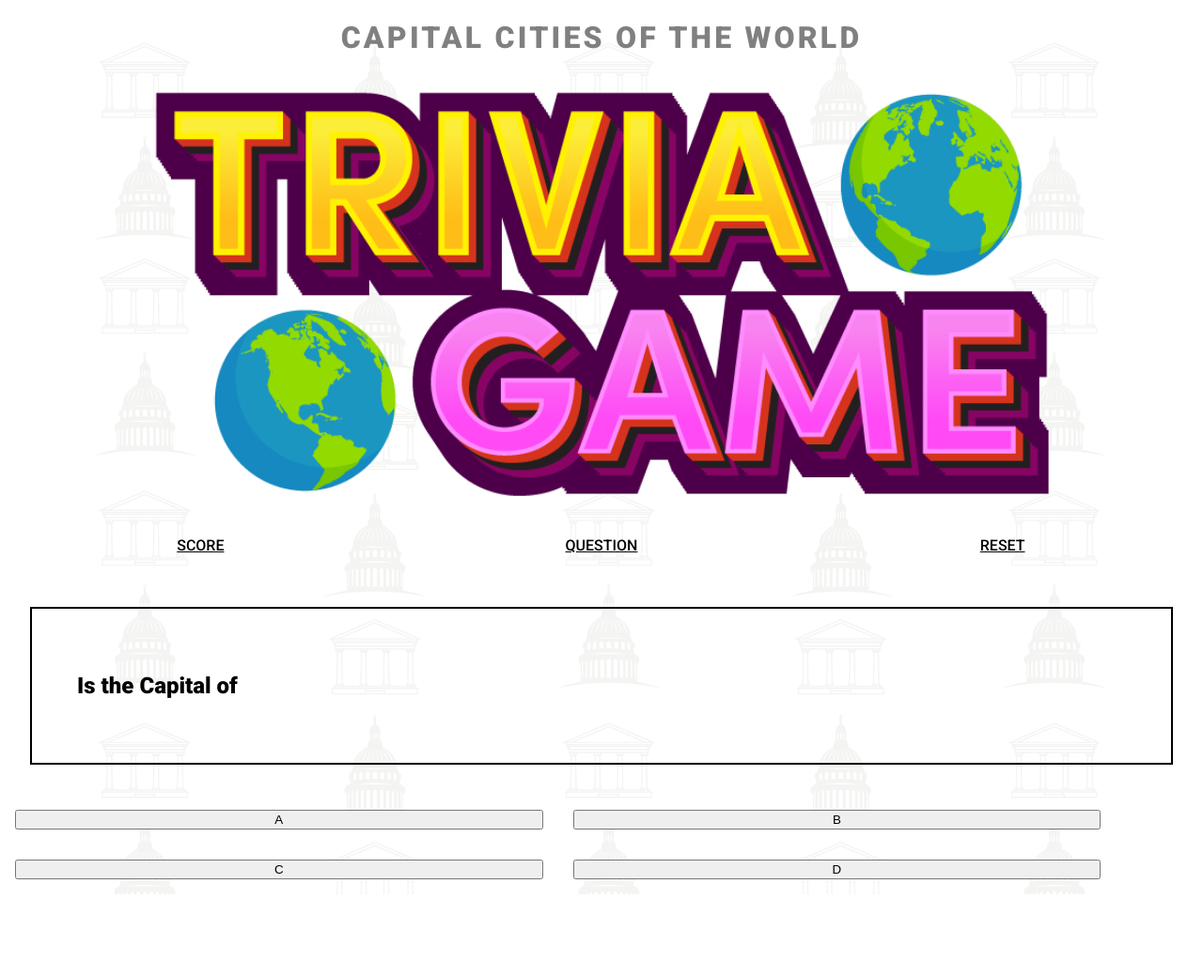
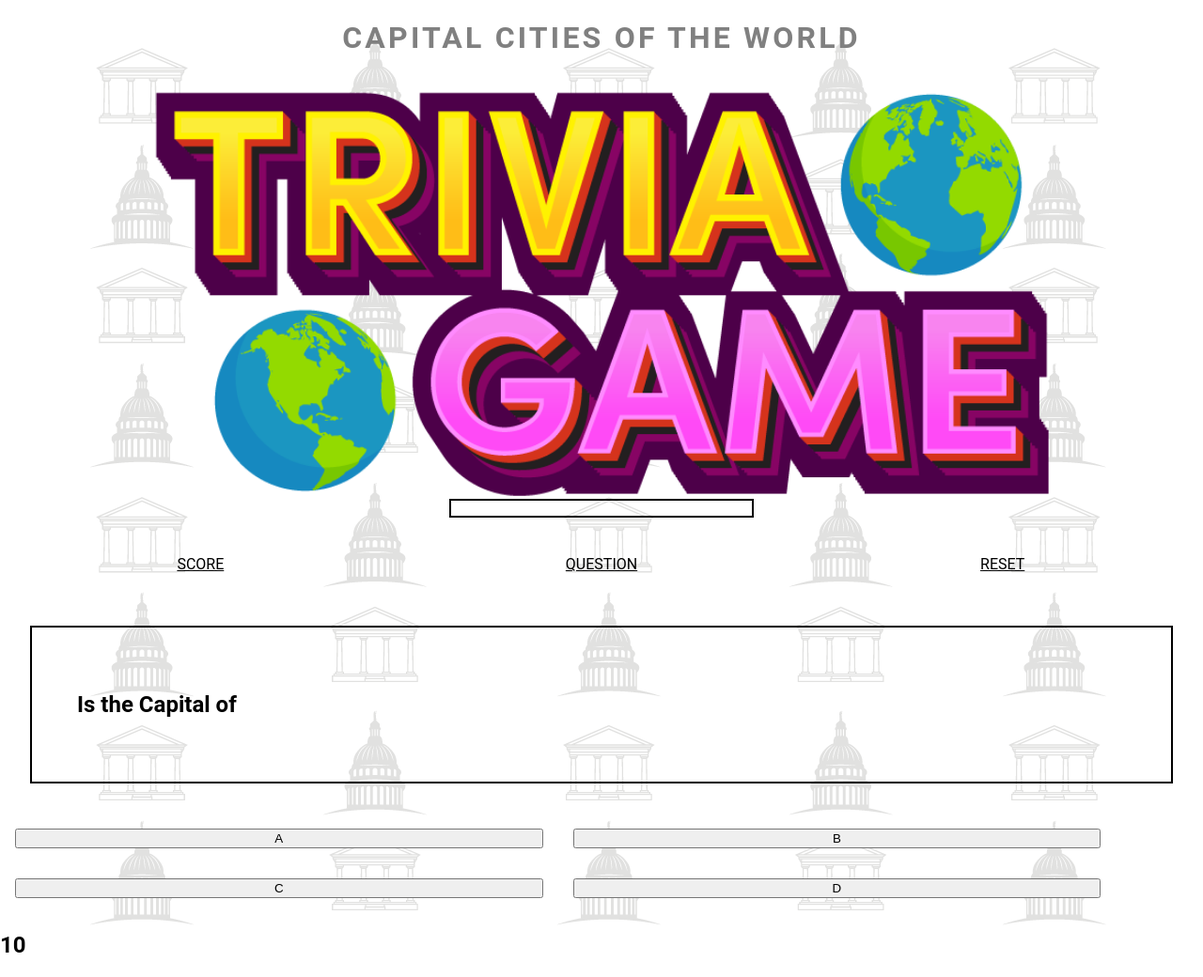
Before and after one commit to thomasjfcaldwell/project1-capitalsoftheworld-trivia-game, a PHP site: page / in a window 1280 px wide. Shown: the whole page at 94% size. Before the commit the page ends 936 px from the top, so only its background shows below. Run offline with PHP 8.4, Linux system fonts and the light colour scheme.

Commit message:
a start on functions

```diff
--- a/index.html
+++ b/index.html
@@ -9,12 +9,17 @@
 	<body>
 		<header>
 			<h1 id="headergame">Capital Cities Of The World</h1>
-				<img id="triviaheader" src="images/trivia-game-heading.1.png" alt="game heading" />
+			<img
+				id="triviaheader"
+				src="images/trivia-game-heading.1.png"
+				alt="game heading"
+			/>
 		</header>
+		<div id="startbutton"></div>
 		<div class="toparea">
-				<div class = "topbuttons" id= "score">score</div>
-				<div class = "topbuttons" id ="question number">question</div>
-				<div class = "topbuttons" id ="reset button">Reset</div>
+			<div class="topbuttons" id="score">score</div>
+			<div class="topbuttons" id="question number">question</div>
+			<div class="topbuttons" id="reset button">Reset</div>
 		</div>
 
 		<section class="question">
@@ -28,6 +33,12 @@
 			<button class="buttons" id="D" data-set="D">D</button>
 		</section>
 
+		<section>
+			<div class="countdowntimer">
+				<h1 id="counter">10</h1>
+			</div>
+		</section>
+
 		<script src="script.js"></script>
 	</body>
 </html>
--- a/script.js
+++ b/script.js
@@ -1,8 +1,48 @@
-let answerButton = document.querySelector('.button');
+/*let counter = 10;
 
-answerButton.addEventListener('click', answerButtonHandler);
+function countDown () {
+	counter--;
+	if (counter >= 0) {
+		id = document.getElementById('counter');
+		id.innerHTML = counter;
+	}
+	if (counter === 0) {
+		id.innerHTML = 'Times up - Next Question';
+	}
+} (countDown);
 
-function answerButtonHandler(event) {}
+console.log(counter)*/
 
+/*fetch('https://ajayakv-rest-countries-v1.p.rapidapi.com/rest/v1/all', {
+	method: 'GET',
+	headers: {
+		'x-rapidapi-host': 'ajayakv-rest-countries-v1.p.rapidapi.com',
+		'x-rapidapi-key': '9dad7becddmsh6715395af5b4c35p10b3fejsn35d607ff9598',
+	},
+})
+	.then((response) => {
+		console.log(response).name;
+	})
+	.catch((err) => {
+		console.log(err);
+   });*/
 
-let
+let startButton = document.getElementById('startbutton');
+
+startButton.addEventListener('click', getGameStarted);
+
+function getGameStarted(event) {
+	console.log('ready');
+}
+
+function getQuestion() {}
+
+function selectAnswer() {}
+
+function keepScore() {}
+
+function endGame() {}
+
+function restartGame() {}
+
+function tellTime() {}
--- a/styles.css
+++ b/styles.css
@@ -1,5 +1,3 @@
-@import url('https://fonts.googleapis.com/css2?family=Roboto:wght@300;500;900&display=swap');
-
 body {
 	margin: auto 0;
 	background: url(images/background-for-project-1.1.png);
@@ -27,7 +25,7 @@ body {
 	flex-direction: row;
 	width: 100%;
 }
-.topbuttons{
+.topbuttons {
 	margin-top: 1em;
 	padding: 1.5em;
 	font-size: 1em;
@@ -36,19 +34,29 @@ body {
 	text-align: center;
 	text-decoration: underline;
 }
-.question{
+.question {
 	border: 2px black solid;
 	margin: 2em;
 	padding: 3em;
 	align-items: center;
 	justify-content: center;
-
 }
 
-.answerbuttons{
+.answerbuttons {
 	display: grid;
 	margin: 0 auto;
-	grid-template-columns: 45%  45%;
+	grid-template-columns: 45% 45%;
 	padding: 1em;
 	grid-gap: 2em;
 }
+
+#startbutton {
+	border: 2px black solid;
+	width: 25%;
+	display: flex;
+	justify-content: center;
+	align-items: center;
+	margin: auto;
+
+	padding-top: 1em;
+}
```
Also changed, not shown: images/background-for-project-1.1.png. Lines whose indentation alone changed are shown as unchanged.
